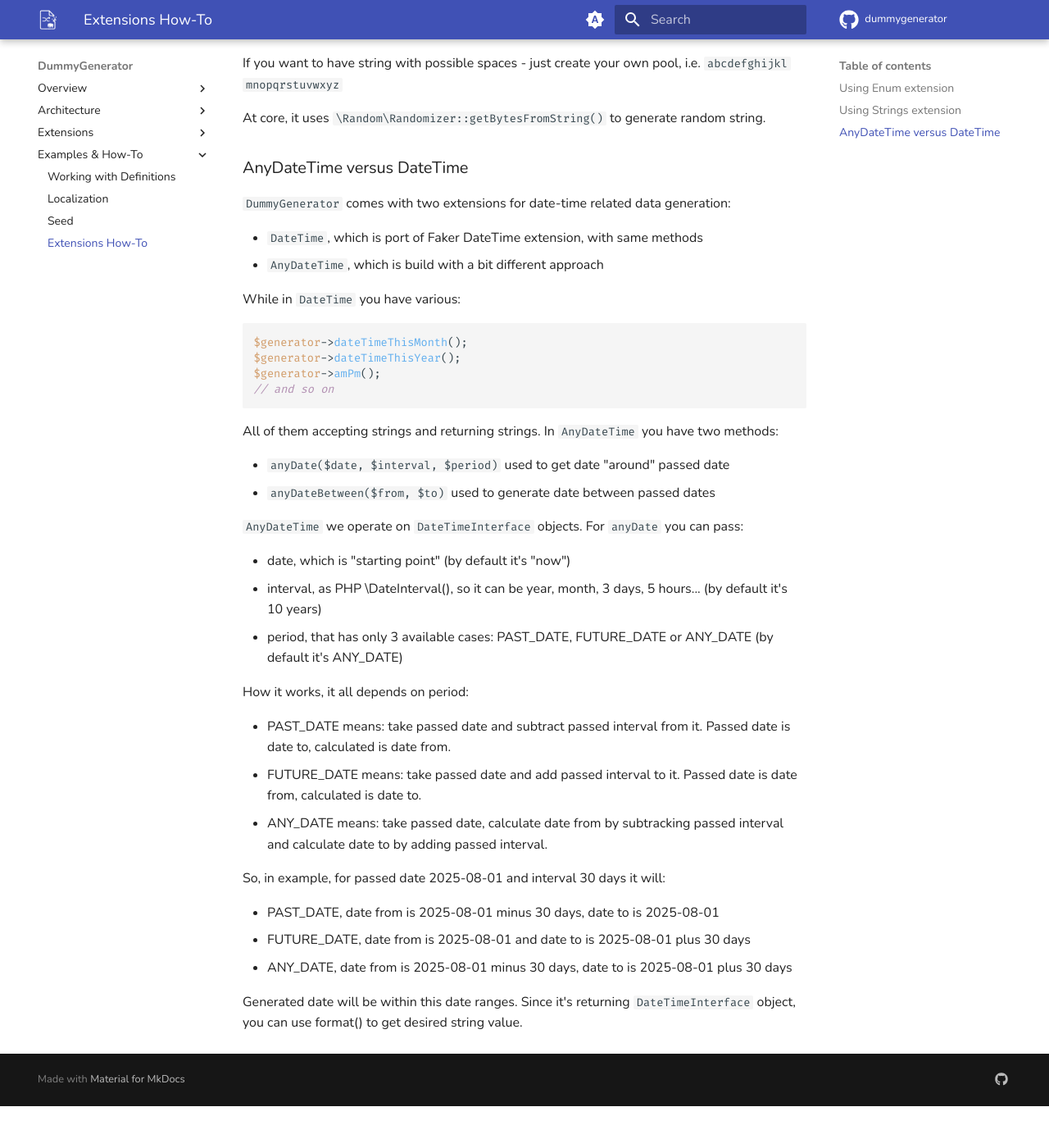
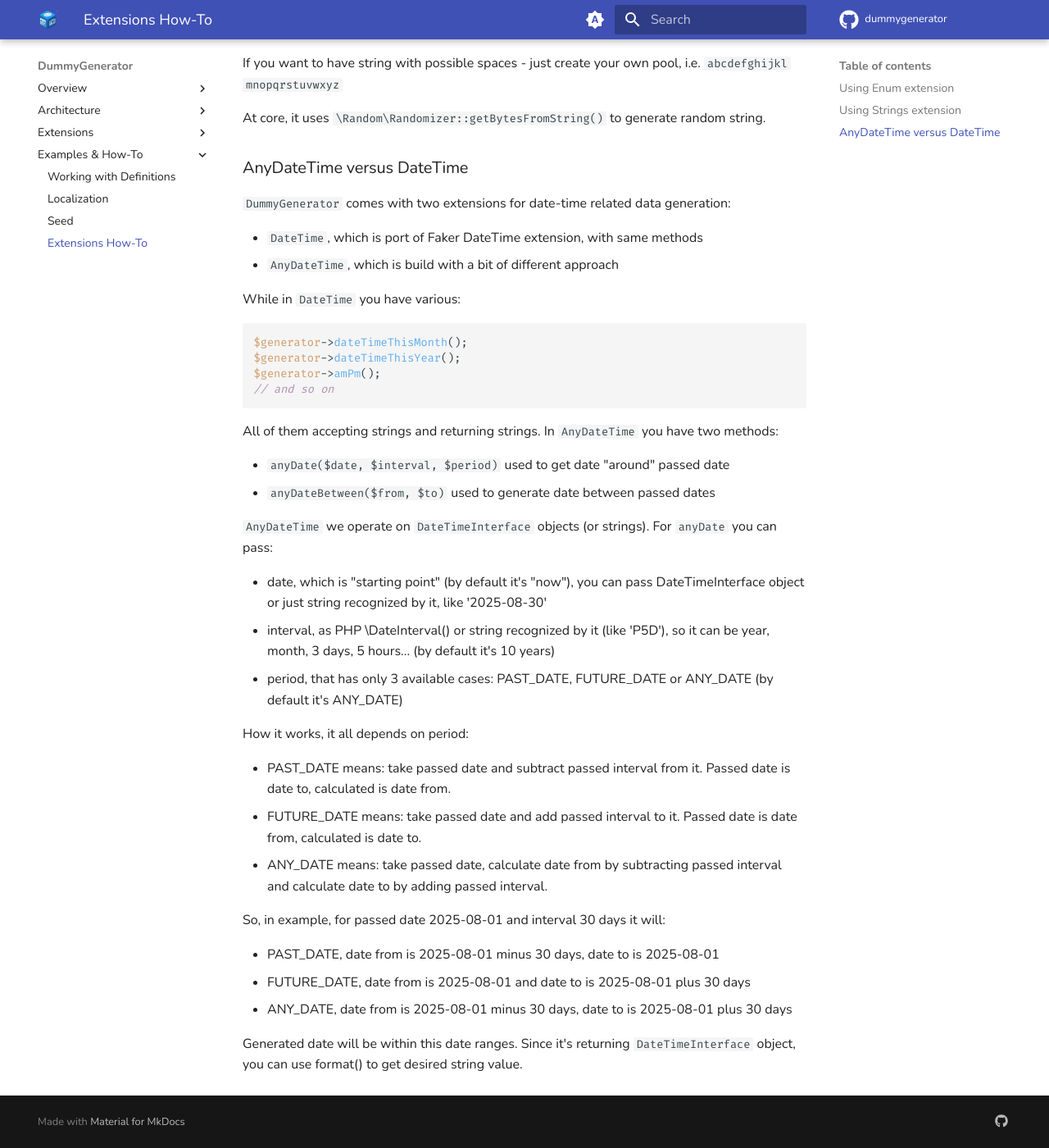
Before and after one commit to johnykvsky/dummydocs, an MkDocs documentation site: the page built from docs/examples/extensions.md, in a window 1280 px wide and 1400 px high, scrolled down 1397 px. Shown: the whole window at 82% size. Built offline with MkDocs 1.6.1 and Material for MkDocs 9.7.7, drawn with Linux system fonts in a browser that asks for light colours; nearby versions of some CDN libraries; comment, search, counter and statistics services are not loaded; before the commit the page ends 2746 px from its top, so only the background shows below that.

Commit message:
Updated docs

```diff
--- a/docs/examples/extensions.md
+++ b/docs/examples/extensions.md
@@ -64,7 +64,7 @@
 `DummyGenerator` comes with two extensions for date-time related data generation:
 
 * `DateTime`, which is port of Faker DateTime extension, with same methods
-* `AnyDateTime`, which is build with a bit different approach
+* `AnyDateTime`, which is build with a bit of different approach
 
 While in `DateTime` you have various:
 
@@ -81,17 +81,17 @@
 * `anyDateBetween($from, $to)` used to generate date between passed dates
 
 
-`AnyDateTime` we operate on `DateTimeInterface` objects. For `anyDate` you can pass:
+`AnyDateTime` we operate on `DateTimeInterface` objects (or strings). For `anyDate` you can pass:
 
-* date, which is "starting point" (by default it's "now")
-* interval, as PHP \DateInterval(), so it can be year, month, 3 days, 5 hours... (by default it's 10 years)
+* date, which is "starting point" (by default it's "now"), you can pass DateTimeInterface object or just string recognized by it, like '2025-08-30'
+* interval, as PHP \DateInterval() or string recognized by it (like 'P5D'), so it can be year, month, 3 days, 5 hours... (by default it's 10 years)
 * period, that has only 3 available cases: PAST_DATE, FUTURE_DATE or ANY_DATE (by default it's ANY_DATE)
 
 How it works, it all depends on period:
 
 * PAST_DATE means: take passed date and subtract passed interval from it. Passed date is date to, calculated is date from.
 * FUTURE_DATE means: take passed date and add passed interval to it. Passed date is date from, calculated is date to.
-* ANY_DATE means: take passed date, calculate date from by subtracking passed interval and calculate date to by adding passed interval.
+* ANY_DATE means: take passed date, calculate date from by subtracting passed interval and calculate date to by adding passed interval.
 
 So, in example, for passed date 2025-08-01 and interval 30 days it will:
 
```
Also changed, not shown: docs/images/logo-small.png, docs/images/logo-white-transparent-fixed.png (deleted).
